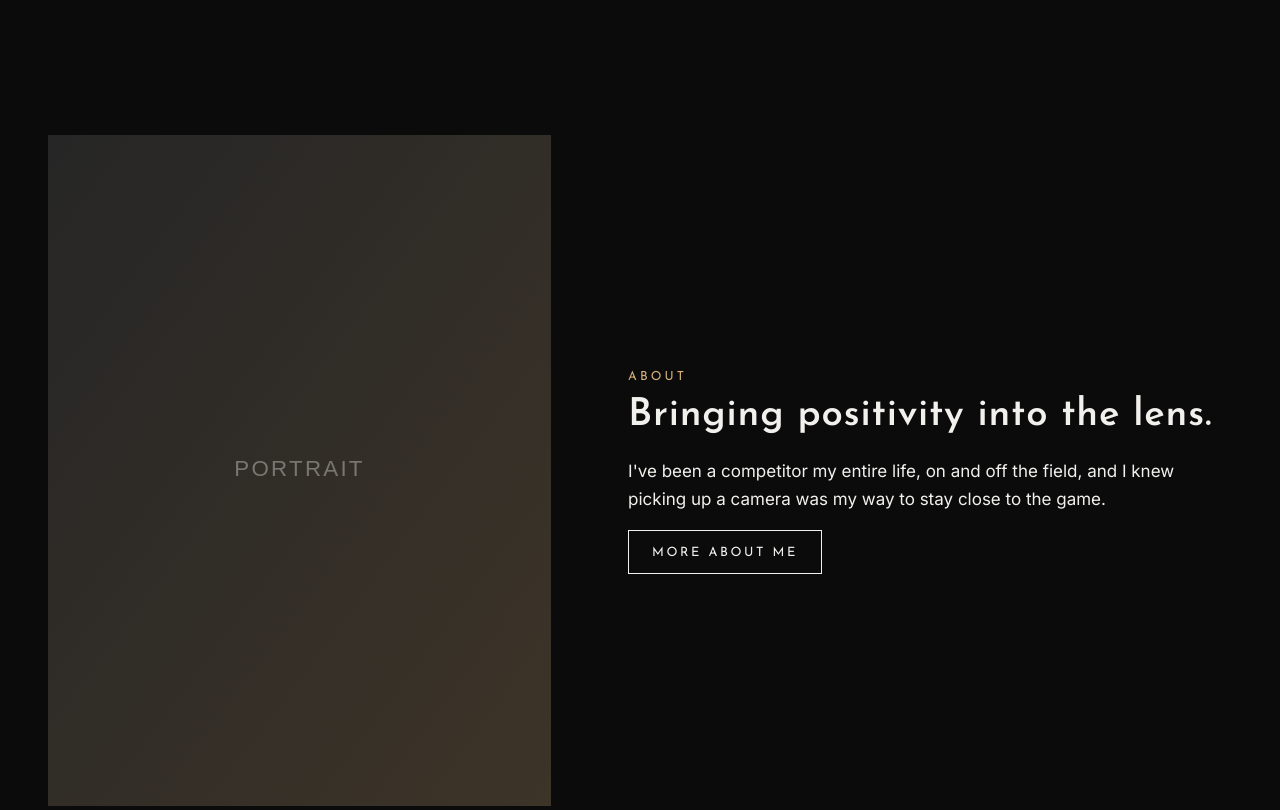
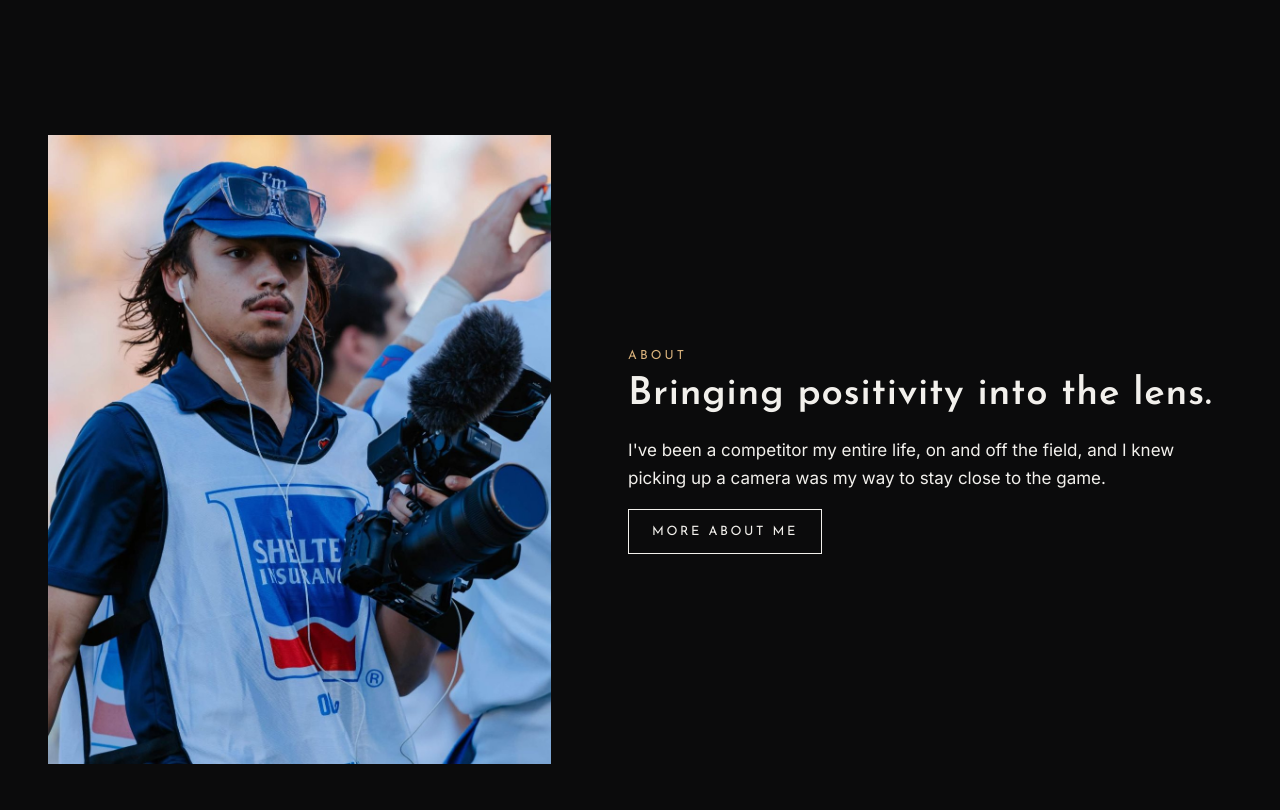
Before and after one commit to michaeldcasper-cpu/shae-website, a plain HTML site: page index.html in a window 1280 px wide. Shown: the part 2460-3270 px from the top of the page. Drawn offline with Linux system fonts and the light colour scheme.

Commit message:
Add Shae's portrait to About
Co-Authored-By: Claude Opus 5.5 <noreply@anthropic.com>

```diff
--- a/assets/css/style.css
+++ b/assets/css/style.css
@@ -145,7 +145,7 @@ p { margin: 0 0 1em; }
 
 /* Split (about teaser + about page) */
 .split { display: grid; grid-template-columns: minmax(0, 5fr) minmax(0, 6fr); gap: clamp(32px, 6vw, 96px); align-items: center; }
-.split img { width: 100%; aspect-ratio: 3 / 4; object-fit: cover; }
+.split img { width: 100%; aspect-ratio: 4 / 5; object-fit: cover; }
 @media (max-width: 760px) { .split { grid-template-columns: 1fr; } }
 
 /* About page */
--- a/assets/js/site-data.js
+++ b/assets/js/site-data.js
@@ -113,7 +113,7 @@ const SITE = {
   ],
 
   about: {
-    portrait: "assets/img/about/portrait.svg",
+    portrait: "assets/img/about/portrait.jpg",
     headline: "Bringing positivity into the lens.",
     bio: [
       "I've been a competitor my entire life, on and off the field, and I knew picking up a camera was my way to stay close to the game.",
```
Also changed, not shown: assets/img/about/portrait.jpg (added), assets/img/about/portrait.svg (deleted).
